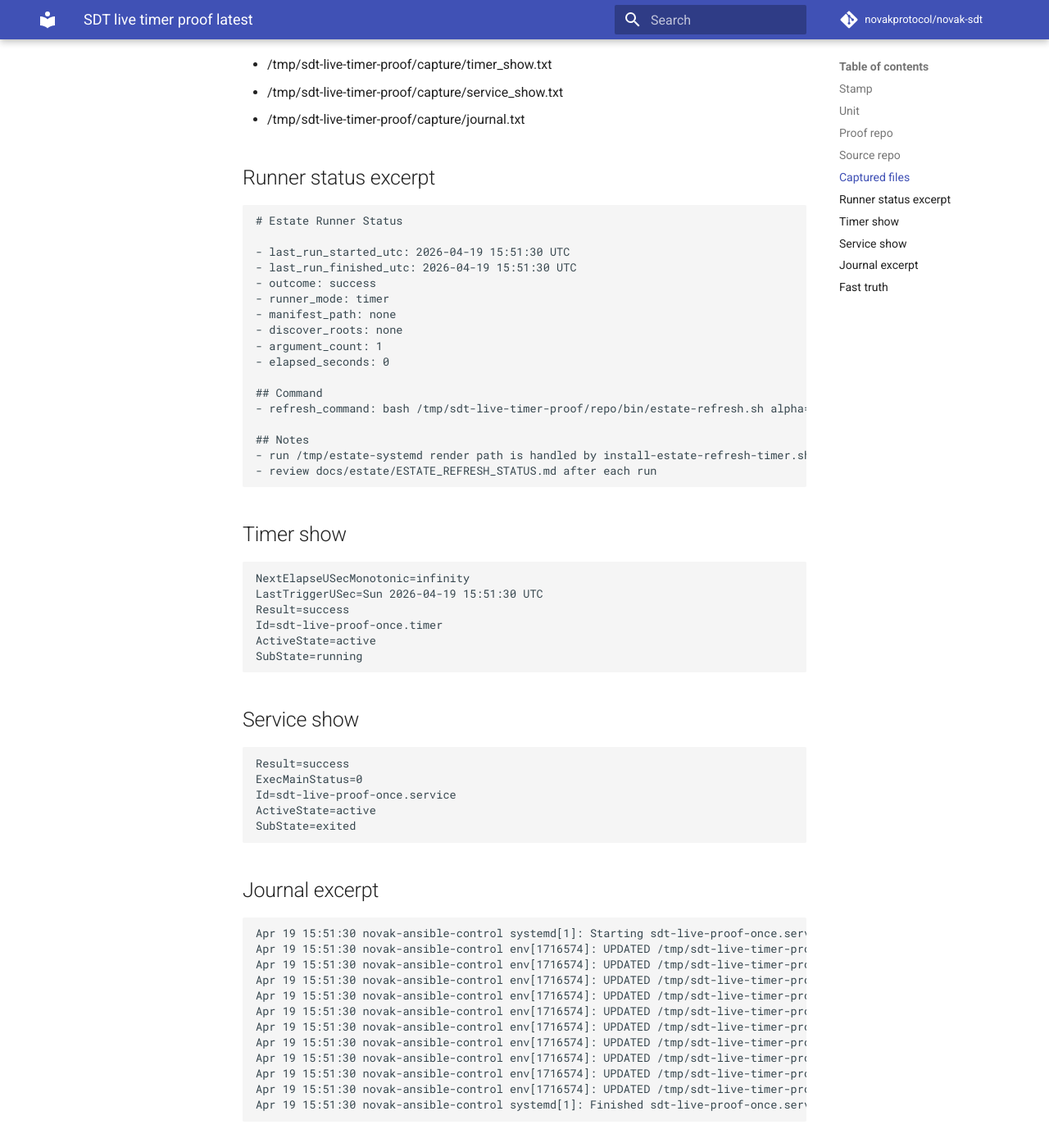
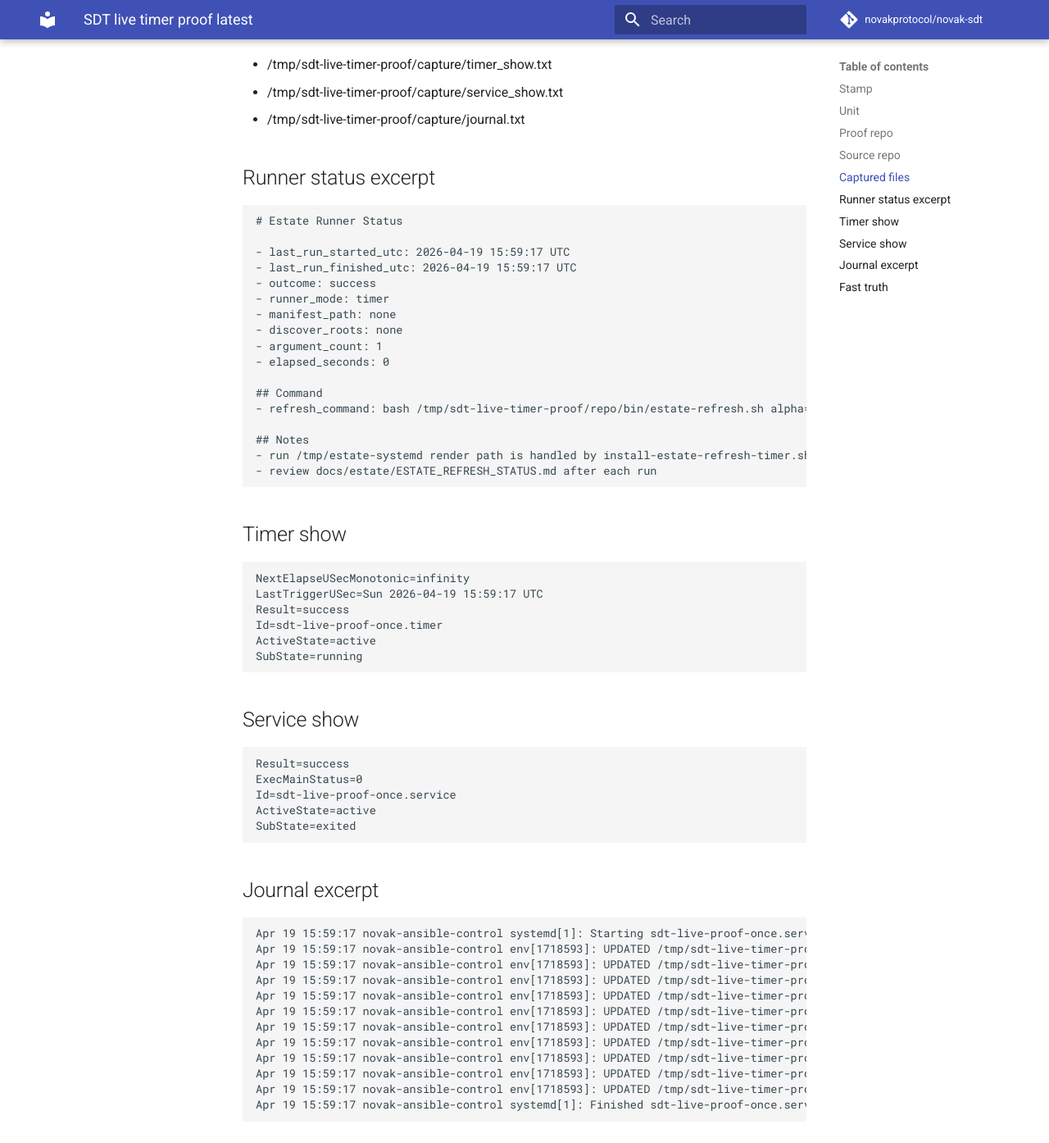
Before and after one commit to novakprotocol/novak-sdt, an MkDocs documentation site: the page built from docs/status/SDT_LIVE_TIMER_PROOF_LATEST.md, in a window 1280 px wide and 1400 px high, scrolled down 679 px. Shown: the top 1394 px of the window at 82% size. Built offline with MkDocs 1.6.1 and Material for MkDocs 9.7.7, drawn with Linux system fonts in a browser that asks for light colours; comment, search, counter and statistics services are not loaded; some of the changed text lies outside the part shown.

````diff
--- a/docs/status/SDT_LIVE_TIMER_PROOF_LATEST.md
+++ b/docs/status/SDT_LIVE_TIMER_PROOF_LATEST.md
@@ -21,8 +21,8 @@
 ```
 # Estate Runner Status
 
-- last_run_started_utc: 2026-04-19 15:51:30 UTC
-- last_run_finished_utc: 2026-04-19 15:51:30 UTC
+- last_run_started_utc: 2026-04-19 15:59:17 UTC
+- last_run_finished_utc: 2026-04-19 15:59:17 UTC
 - outcome: success
 - runner_mode: timer
 - manifest_path: none
@@ -41,7 +41,7 @@
 ## Timer show
 ```
 NextElapseUSecMonotonic=infinity
-LastTriggerUSec=Sun 2026-04-19 15:51:30 UTC
+LastTriggerUSec=Sun 2026-04-19 15:59:17 UTC
 Result=success
 Id=sdt-live-proof-once.timer
 ActiveState=active
@@ -59,18 +59,18 @@
 
 ## Journal excerpt
 ```
-Apr 19 15:51:30 novak-ansible-control systemd[1]: Starting sdt-live-proof-once.service - /usr/bin/env bash --noprofile --norc bin/estate-refresh-runner.sh alpha=/tmp/sdt-live-timer-proof/source...
-Apr 19 15:51:30 novak-ansible-control env[1716574]: UPDATED /tmp/sdt-live-timer-proof/repo/docs/estate/ESTATE_HISTORY_SUMMARY.md
-Apr 19 15:51:30 novak-ansible-control env[1716574]: UPDATED /tmp/sdt-live-timer-proof/repo/docs/estate/ESTATE_PRIORITY_QUEUE.md
-Apr 19 15:51:30 novak-ansible-control env[1716574]: UPDATED /tmp/sdt-live-timer-proof/repo/docs/estate/ESTATE_ACTION_QUEUE.md
-Apr 19 15:51:30 novak-ansible-control env[1716574]: UPDATED /tmp/sdt-live-timer-proof/repo/docs/estate/ESTATE_INGEST_SUMMARY.md
-Apr 19 15:51:30 novak-ansible-control env[1716574]: UPDATED /tmp/sdt-live-timer-proof/repo/docs/estate/ESTATE_CATALOG.md
-Apr 19 15:51:30 novak-ansible-control env[1716574]: UPDATED /tmp/sdt-live-timer-proof/repo/docs/estate/ESTATE_REFRESH_STATUS.md
-Apr 19 15:51:30 novak-ansible-control env[1716574]: UPDATED /tmp/sdt-live-timer-proof/repo/docs/estate/ESTATE_ARCHIVE_INDEX.md
-Apr 19 15:51:30 novak-ansible-control env[1716574]: UPDATED /tmp/sdt-live-timer-proof/repo/docs/estate/ESTATE_DELTA.md
-Apr 19 15:51:30 novak-ansible-control env[1716574]: UPDATED /tmp/sdt-live-timer-proof/repo/docs/estate/ESTATE_TRENDS.md
-Apr 19 15:51:30 novak-ansible-control env[1716574]: UPDATED /tmp/sdt-live-timer-proof/repo/estate/archive/estate_refresh_history.ndjson
-Apr 19 15:51:30 novak-ansible-control systemd[1]: Finished sdt-live-proof-once.service - /usr/bin/env bash --noprofile --norc bin/estate-refresh-runner.sh alpha=/tmp/sdt-live-timer-proof/source.
+Apr 19 15:59:17 novak-ansible-control systemd[1]: Starting sdt-live-proof-once.service - /usr/bin/env bash --noprofile --norc bin/estate-refresh-runner.sh alpha=/tmp/sdt-live-timer-proof/source...
+Apr 19 15:59:17 novak-ansible-control env[1718593]: UPDATED /tmp/sdt-live-timer-proof/repo/docs/estate/ESTATE_HISTORY_SUMMARY.md
+Apr 19 15:59:17 novak-ansible-control env[1718593]: UPDATED /tmp/sdt-live-timer-proof/repo/docs/estate/ESTATE_PRIORITY_QUEUE.md
+Apr 19 15:59:17 novak-ansible-control env[1718593]: UPDATED /tmp/sdt-live-timer-proof/repo/docs/estate/ESTATE_ACTION_QUEUE.md
+Apr 19 15:59:17 novak-ansible-control env[1718593]: UPDATED /tmp/sdt-live-timer-proof/repo/docs/estate/ESTATE_INGEST_SUMMARY.md
+Apr 19 15:59:17 novak-ansible-control env[1718593]: UPDATED /tmp/sdt-live-timer-proof/repo/docs/estate/ESTATE_CATALOG.md
+Apr 19 15:59:17 novak-ansible-control env[1718593]: UPDATED /tmp/sdt-live-timer-proof/repo/docs/estate/ESTATE_REFRESH_STATUS.md
+Apr 19 15:59:17 novak-ansible-control env[1718593]: UPDATED /tmp/sdt-live-timer-proof/repo/docs/estate/ESTATE_ARCHIVE_INDEX.md
+Apr 19 15:59:17 novak-ansible-control env[1718593]: UPDATED /tmp/sdt-live-timer-proof/repo/docs/estate/ESTATE_DELTA.md
+Apr 19 15:59:17 novak-ansible-control env[1718593]: UPDATED /tmp/sdt-live-timer-proof/repo/docs/estate/ESTATE_TRENDS.md
+Apr 19 15:59:17 novak-ansible-control env[1718593]: UPDATED /tmp/sdt-live-timer-proof/repo/estate/archive/estate_refresh_history.ndjson
+Apr 19 15:59:17 novak-ansible-control systemd[1]: Finished sdt-live-proof-once.service - /usr/bin/env bash --noprofile --norc bin/estate-refresh-runner.sh alpha=/tmp/sdt-live-timer-proof/source.
 ```
 
 ## Fast truth
````
Also changed, not shown: other parts of docs/status/SDT_LIVE_TIMER_PROOF_LATEST.md (+1 -1 lines), docs/status/SDT_INTERNAL_CANDIDATE_PROOF.md (+1 -1 lines), docs/status/SDT_NOTIFY_N1_LATEST.md (+1 -1 lines).
